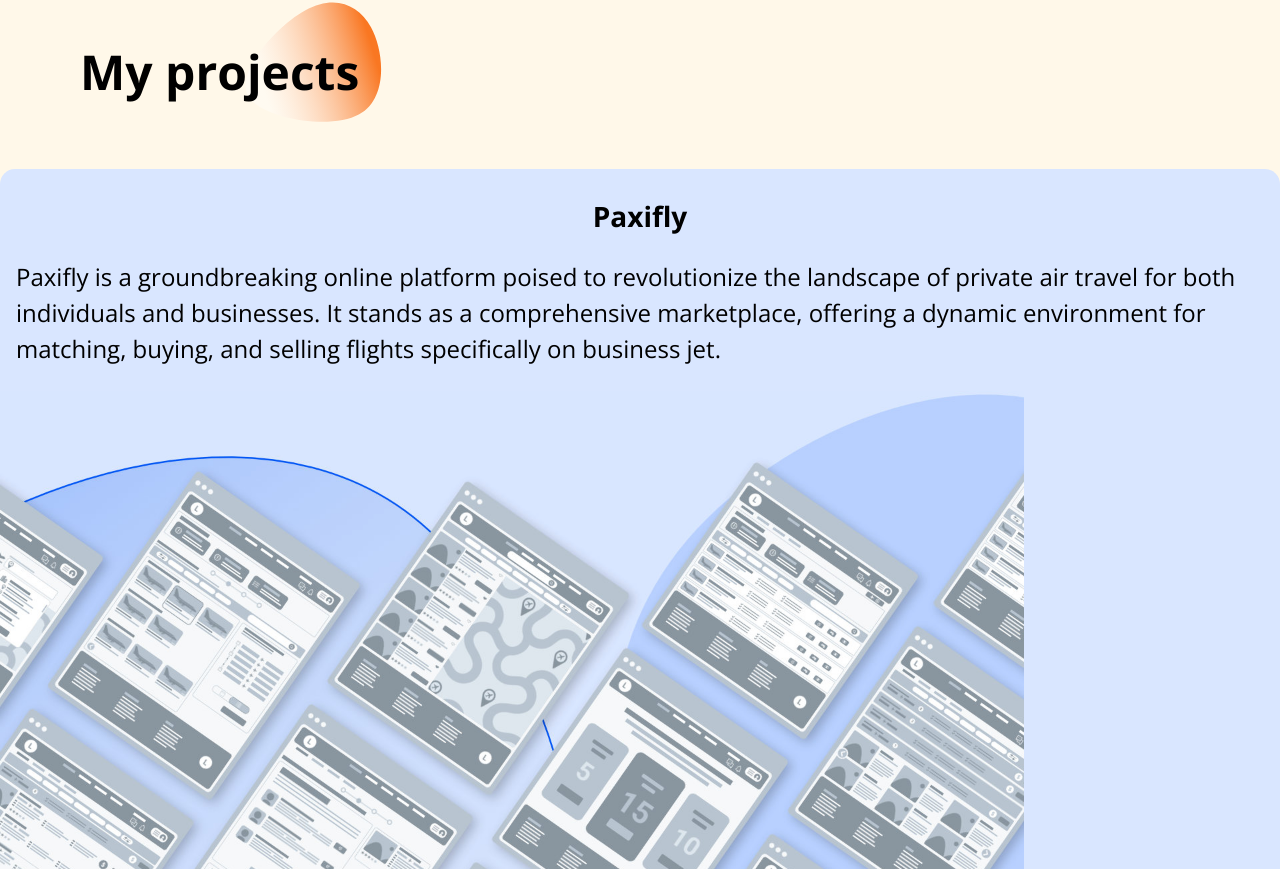
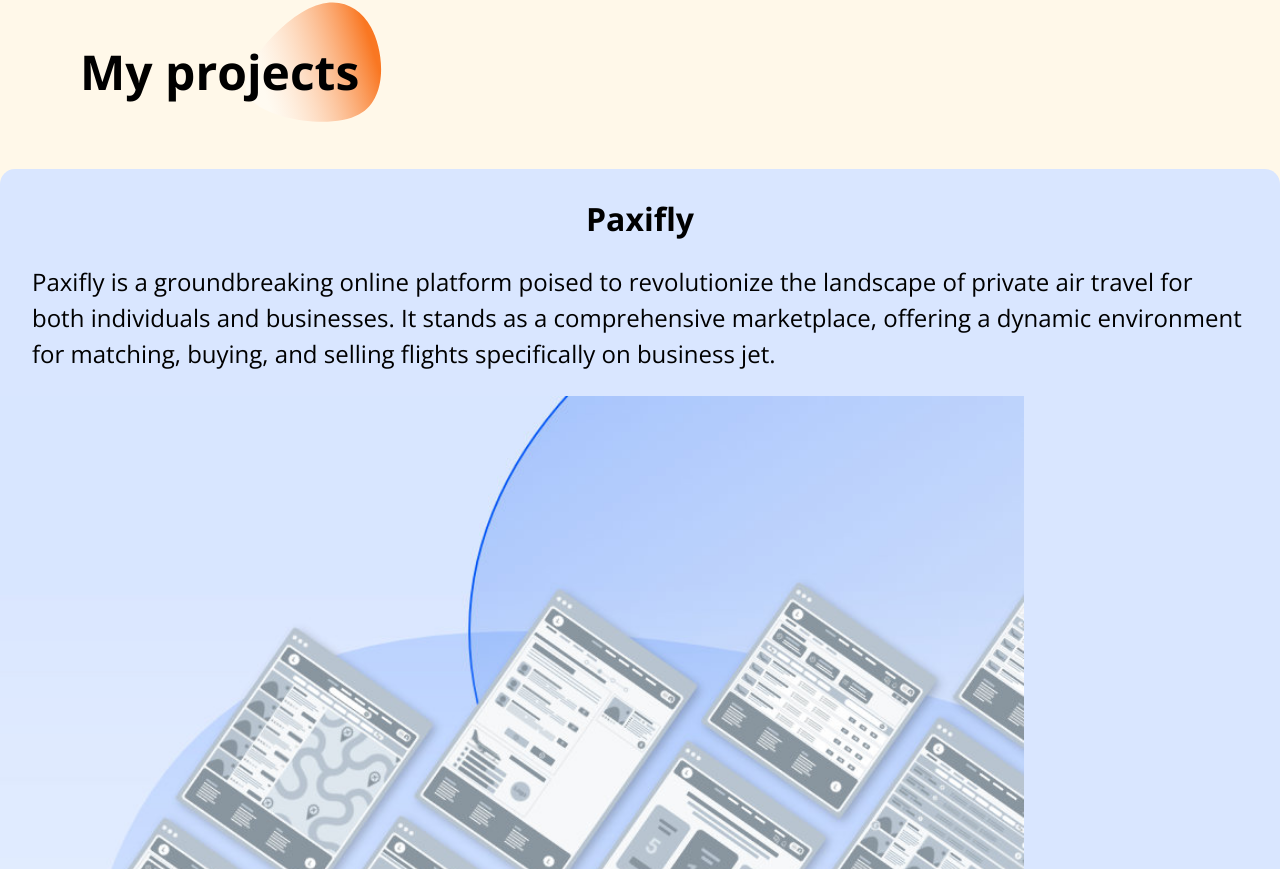
Before and after one commit to talking3D/conmigodev, a Next.js app: page / in a window 1280 px wide. Shown: the part 4691-5560 px from the top of the page. Built offline with nearby package versions, Linux system fonts and the light colour scheme.

Commit message:
refactor: :construction: Add desktop image to Paxifly project section for wider screen sizes
On wider screens project tile layout changes

```diff
--- a/src/app/views/ProjectsView/ProjectsView.styles.ts
+++ b/src/app/views/ProjectsView/ProjectsView.styles.ts
@@ -55,15 +55,32 @@
     font-size: 1.75rem;
     font-weight: 700;
     margin: 1.75rem auto 0;
+    ${viewport.media.md} {
+        font-size: 2rem;
+    }
 `;
 
 export const ProjectDescriptionStyled = styled.div`
     margin-left: 1rem;
     margin-right: 1rem;
+    ${viewport.media.md} {
+        margin-left: 2rem;
+        margin-right: 2rem;
+    }
 `;
 
-export const ProjectImageStyled = styled(Image)`
+export const ProjectImageMobileStyled = styled(Image)`
     width: 100%;
+    ${viewport.media.lg} {
+        display: none;
+    }
+`;
+export const ProjectImageDesktopStyled = styled(Image)`
+    width: 100%;
+    display: none;
+    ${viewport.media.lg} {
+        display: block;
+    }
 `;
 
 export const ButtonContainerStyled = styled.div`
@@ -74,4 +91,10 @@
     height: auto;
     width: 100%;
     padding: 2.25rem 0;
+    ${viewport.media.md} {
+        padding: 4rem 0;
+    }
+    ${viewport.media.lg} {
+        display: none;
+    }
 `;
--- a/src/app/views/ProjectsView/ProjectsView.tsx
+++ b/src/app/views/ProjectsView/ProjectsView.tsx
@@ -8,12 +8,14 @@
     PaxiflyProjectContainerStyled,
     ProjectTitleStyled,
     ProjectDescriptionStyled,
-    ProjectImageStyled,
+    ProjectImageMobileStyled,
+    ProjectImageDesktopStyled,
     ButtonContainerStyled,
 } from './ProjectsView.styles';
 
 import { SectionTitle, Typography, Button } from '@/components';
-import paxiflyProjectImage from 'public/project-paxifly-thumb-small.jpg';
+import paxiflyProjectImageMobile from 'public/project-paxifly-thumb-small.jpg';
+import paxiflyProjectImageDesktop from 'public/project-paxifly-thumb-long.jpg';
 import { viewport } from '@/styles/theme';
 
 export const ProjectsView: React.FC = () => {
@@ -41,8 +43,17 @@
                         specifically on business jet.
                     </Typography>
                 </ProjectDescriptionStyled>
-                <ProjectImageStyled
-                    src={paxiflyProjectImage}
+                <ProjectImageMobileStyled
+                    src={paxiflyProjectImageMobile}
+                    alt="Paxifly project image"
+                    style={{
+                        width: '100%',
+                        height: 'auto',
+                        maxWidth: `${viewport.size.lg}`,
+                    }}
+                />
+                <ProjectImageDesktopStyled
+                    src={paxiflyProjectImageDesktop}
                     alt="Paxifly project image"
                     style={{
                         width: '100%',
--- a/src/components/Button/Button.styles.ts
+++ b/src/components/Button/Button.styles.ts
@@ -1,5 +1,5 @@
 import styled from 'styled-components';
-import { theme } from '@styles/theme';
+import { theme, viewport } from '@styles/theme';
 import { inter } from '@/styles/fonts';
 
 interface ButtonStyledProps {
@@ -17,4 +17,7 @@
             : `${theme.colors.bluish}`};
     font-family: ${inter.style.fontFamily};
     font-weight: 700;
+    ${viewport.media.md} {
+        font-size: 2rem;
+    }
 `;
```
Also changed, not shown: public/project-paxifly-thumb-long.jpg (added).
